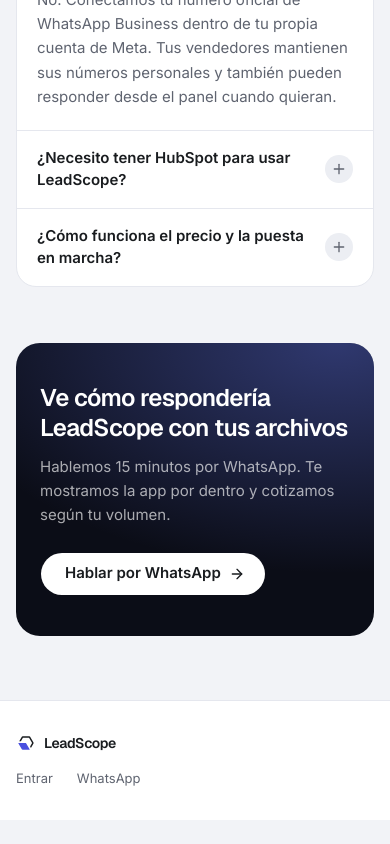
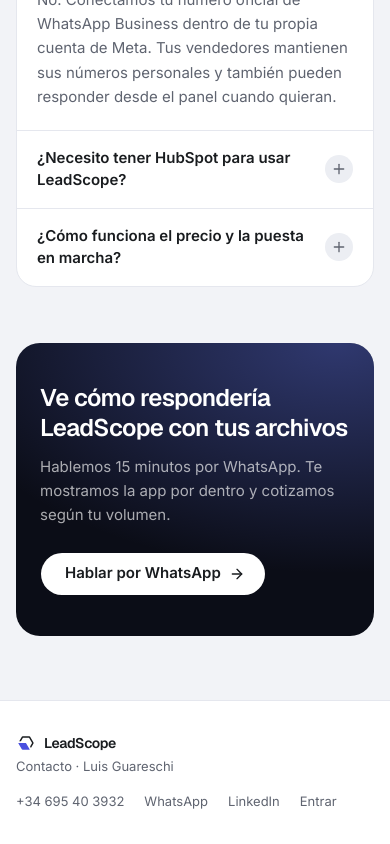
Before and after one commit to luisguareschi/leadscope, a Next.js app in the folder backoffice/: page / in a window 390 px wide. Shown: the part 4148-4992 px from the top of the page. Before the commit the page ends 4968 px from the top, so only its background shows below. Built offline with nearby package versions, Linux system fonts and the light colour scheme.

Commit message:
feat(landing): show founder name, phone, WhatsApp, and LinkedIn in footer

```diff
--- a/backoffice/components/landing/landing-data.ts
+++ b/backoffice/components/landing/landing-data.ts
@@ -1,6 +1,13 @@
 /** Every demo CTA opens a WhatsApp chat with Luis. The landing never shows prices. */
 export const WHATSAPP_DEMO_URL =
   "https://wa.me/34695403932?text=Hola%20Luis%2C%20quiero%20una%20demo%20de%20LeadScope%20para%20mi%20empresa";
+
+export const OWNER_CONTACT = {
+  name: "Luis Guareschi",
+  phoneDisplay: "+34 695 40 3932",
+  phoneHref: "tel:+34695403932",
+  linkedinUrl: "https://www.linkedin.com/in/luis-guareschi-29a68b1a0/",
+} as const;
 
 export type HeroScenarioId = "real_estate" | "logistics" | "b2b_services";
 
--- a/backoffice/components/landing/landing-page.tsx
+++ b/backoffice/components/landing/landing-page.tsx
@@ -20,6 +20,7 @@ import {
   FAQ_ITEMS,
   FORBIDDEN_TOPIC_EXAMPLES,
   HERO_SCENARIOS,
+  OWNER_CONTACT,
   PRODUCT_TABS,
   WHATSAPP_DEMO_URL,
   type HeroMessage,
@@ -741,26 +742,39 @@ function FaqSection() {
 
 function LandingFooter() {
   const panel = usePanelLink();
+  const linkClass =
+    "rounded-md transition-colors outline-none hover:text-foreground focus-visible:ring-3 focus-visible:ring-ring/40";
   return (
     <footer className="border-t">
       <Container className="flex flex-col gap-4 pt-8 pb-[max(2rem,var(--safe-bottom))] text-[13px] text-muted-foreground sm:flex-row sm:items-center sm:justify-between">
-        <span className="flex items-center gap-2 font-heading text-sm font-semibold tracking-tight text-foreground">
-          <AppLogo className="size-5" />
-          LeadScope
-        </span>
-        <nav aria-label="Enlaces" className="flex items-center gap-6">
-          <Link
-            href={panel.href}
-            className="rounded-md transition-colors outline-none hover:text-foreground focus-visible:ring-3 focus-visible:ring-ring/40"
+        <div className="flex flex-col gap-1">
+          <span className="flex items-center gap-2 font-heading text-sm font-semibold tracking-tight text-foreground">
+            <AppLogo className="size-5" />
+            LeadScope
+          </span>
+          <span>Contacto · {OWNER_CONTACT.name}</span>
+        </div>
+        <nav
+          aria-label="Contacto y enlaces"
+          className="flex flex-wrap items-center gap-x-5 gap-y-2"
+        >
+          <a href={OWNER_CONTACT.phoneHref} className={linkClass}>
+            {OWNER_CONTACT.phoneDisplay}
+          </a>
+          <a {...EXTERNAL_LINK} className={linkClass}>
+            WhatsApp
+          </a>
+          <a
+            href={OWNER_CONTACT.linkedinUrl}
+            target="_blank"
+            rel="noopener noreferrer"
+            className={linkClass}
           >
+            LinkedIn
+          </a>
+          <Link href={panel.href} className={linkClass}>
             {panel.label}
           </Link>
-          <a
-            {...EXTERNAL_LINK}
-            className="rounded-md transition-colors outline-none hover:text-foreground focus-visible:ring-3 focus-visible:ring-ring/40"
-          >
-            WhatsApp
-          </a>
         </nav>
       </Container>
     </footer>
```
Also changed, not shown: 1 other file (tests, documents, lock files or other folders).
